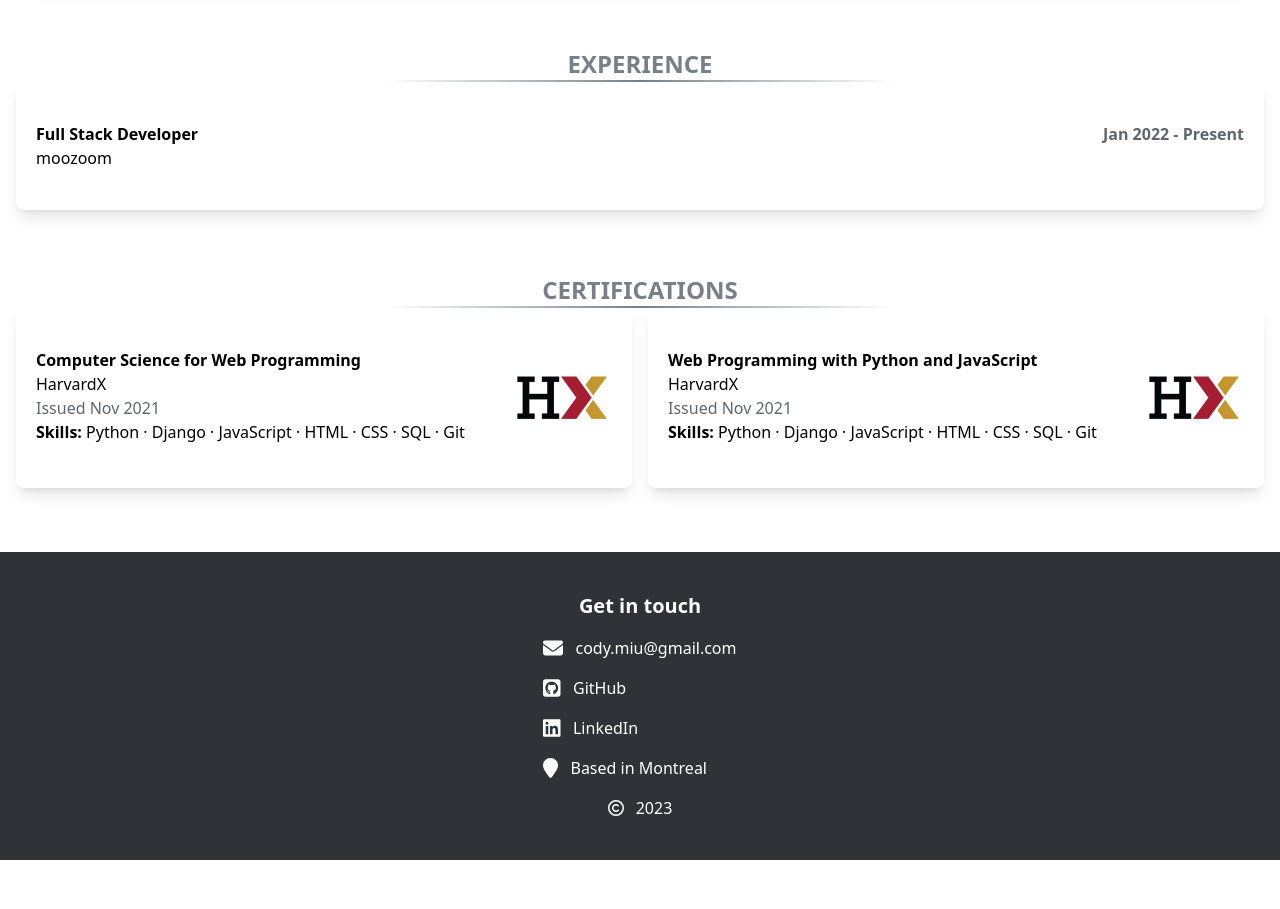
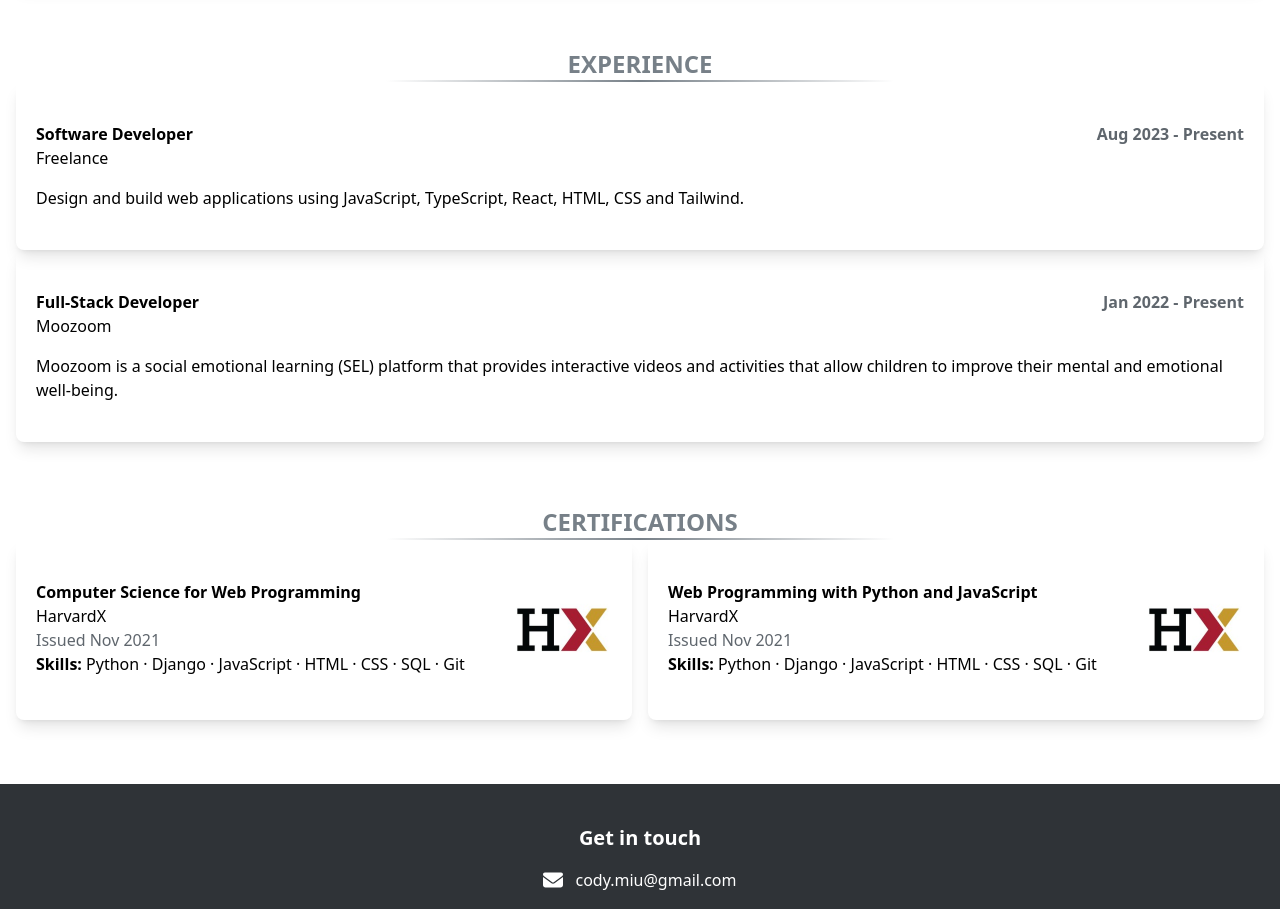
Before and after one commit to Cody06/Portfolio, a Next.js app: page / in a window 1280 px wide. Shown: the part 1640-2549 px from the top of the page. Before the commit the page ends 2500 px from the top, so only its background shows below. Built offline with nearby package versions, Linux system fonts and the light colour scheme.

Commit message:
Add more info to experiences

```diff
--- a/src/components/Home/components/WorkExperience.tsx
+++ b/src/components/Home/components/WorkExperience.tsx
@@ -3,12 +3,22 @@ import SectionHeader from './SectionHeader';
 const WorkExperience = () => {
     const experiences = [
         {
+            id: 0,
+            position: 'Software Developer',
+            company: 'Freelance',
+            companyLogo: null,
+            date: 'Aug 2023 - Present',
+            description:
+                'Design and build web applications using JavaScript, TypeScript, React, HTML, CSS and Tailwind.',
+        },
+        {
             id: 1,
-            position: 'Full Stack Developer',
-            company: 'moozoom',
+            position: 'Full-Stack Developer',
+            company: 'Moozoom',
             companyLogo: null,
             date: 'Jan 2022 - Present',
-            description: '',
+            description:
+                'Moozoom is a social emotional learning (SEL) platform that provides interactive videos and activities that allow children to improve their mental and emotional well-being.',
         },
     ];
 
@@ -25,6 +35,7 @@ const WorkExperience = () => {
                         <span className="text-grey-110">{experience.date}</span>
                     </h3>
                     <span>{experience.company}</span>
+                    <p className="mt-4">{experience.description}</p>
                 </div>
             ))}
         </section>
```
